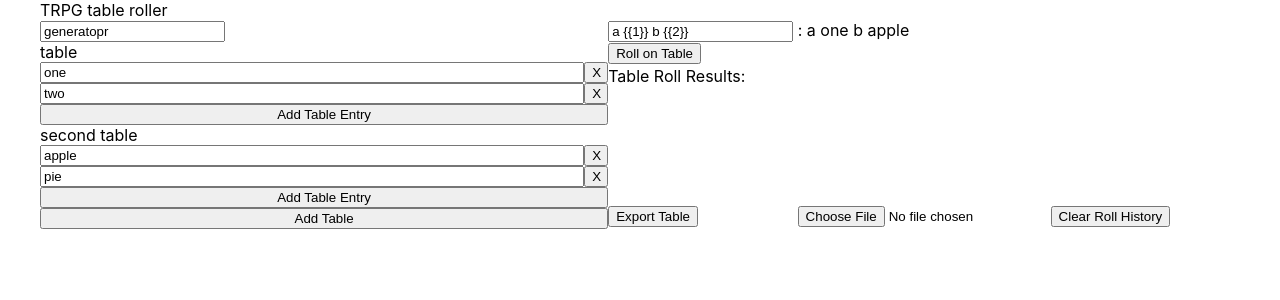
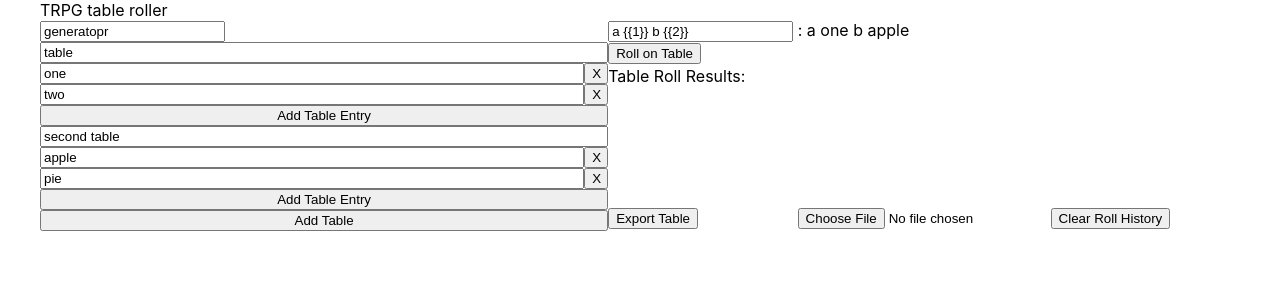
Before and after one commit to lhawes/trpg-table-roller, a React (Create React App) app: page / in a window 1280 px wide. Shown: the top 300 px of the page. Built offline with nearby package versions, Linux system fonts and the light colour scheme.

Commit message:
add change table name feature

```diff
--- a/src/components/Table.tsx
+++ b/src/components/Table.tsx
@@ -1,7 +1,7 @@
 import React from 'react'
 import { ChangeEvent, useCallback, useContext } from 'react';
 import { DispatchContext } from '../App';
-import { addTableEntryAction, changeTableEntryAction, removeTableEntryAction } from '../state/generator/generatorActions';
+import { addTableEntryAction, changeTableEntryAction, changeTableNameAction, removeTableEntryAction } from '../state/generator/generatorActions';
 import { Table } from '../types/Table';
 import { TableStaterenderProps } from './layouts/TableLayout';
 
@@ -19,6 +19,11 @@ export const TableComponent: React.FC<TableProps>= ({ table, tableIndex, render
   const tableName = table.name;
   const tableEntries = table.entries;
 
+  const updateTableName = useCallback((event: ChangeEvent<HTMLInputElement>): void => {
+    const tableNameValue = event.target.value;
+    return dispatch(changeTableNameAction(tableNameValue, tableIndex));
+  }, [tableIndex, dispatch]);
+
   const updateTableEntry = useCallback((TableEntryIndex: number) => (event: ChangeEvent<HTMLInputElement>): void => {
     const tableEntryValue = event.target.value;
     return dispatch(changeTableEntryAction(tableEntryValue, tableIndex, TableEntryIndex));
@@ -34,6 +39,7 @@ export const TableComponent: React.FC<TableProps>= ({ table, tableIndex, render
 
   const tableState: TableStaterenderProps = {
     tableName,
+    updateTableName,
     tableEntries: tableEntries.map((entry: string, i: number) => ({
       value: entry,
       changeEntry: updateTableEntry(i),
--- a/src/components/layouts/TableLayout.tsx
+++ b/src/components/layouts/TableLayout.tsx
@@ -16,6 +16,7 @@ export interface TableEntryProps {
 
 export interface TableStaterenderProps {
   tableName: string,
+  updateTableName: (event: ChangeEvent<HTMLInputElement>) => void,
   tableEntries: TableEntryProps[]
   addTableEntry: () => void
 }
@@ -46,11 +47,12 @@ export const TableComponentLayout: React.FC<TableComponentLayoutProps> = ({ tabl
   return (
     <TableComponent table={table} tableIndex={tableIndex} render={({
       tableName,
+      updateTableName,
       tableEntries,
       addTableEntry
     }: TableStaterenderProps) => (
         <SubLayout layout={IndividualTableGrid}>
-          <div css={tableNameLayout}>{tableName}</div>
+          <UserInput value={tableName} style={tableNameLayout} onChange={updateTableName} />
           { tableEntries.map(({ value, changeEntry, entryIndex, removeEntry }: TableEntryProps) => {
             return [
               <UserInput value={value} style={{}} onChange={changeEntry} key={`table-entry-${entryIndex}`} />,
```
